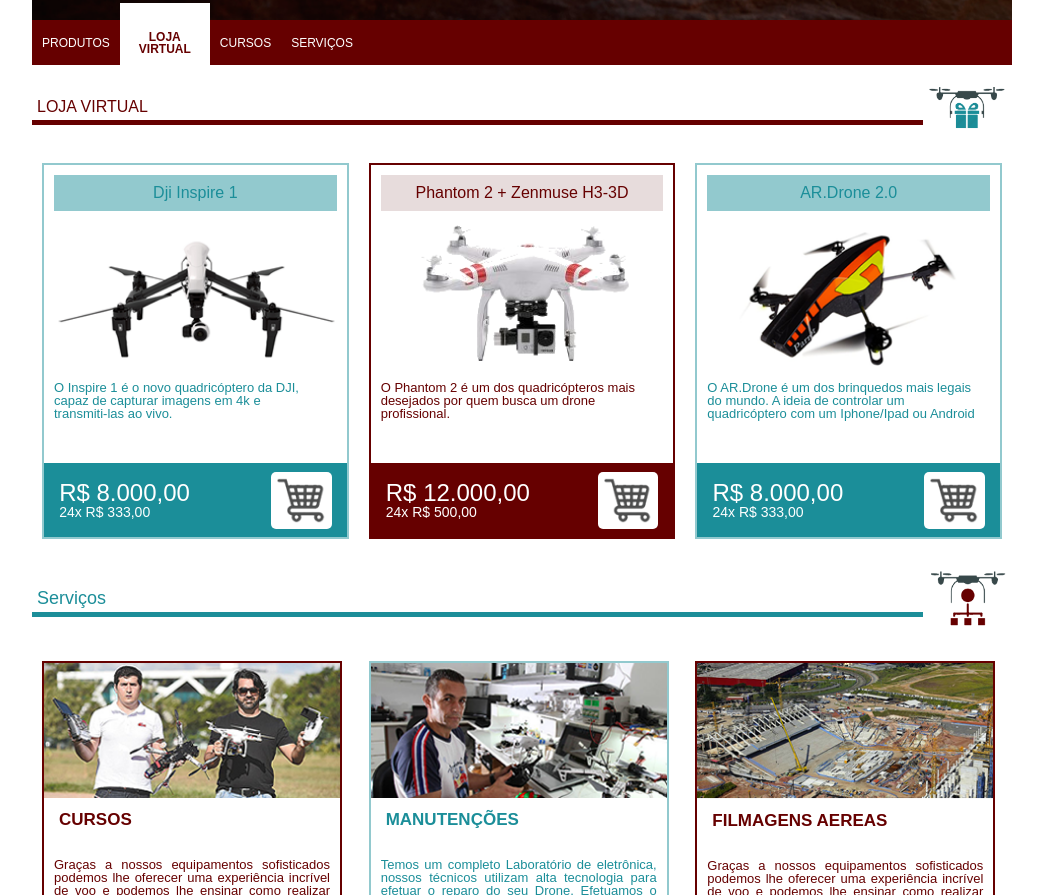
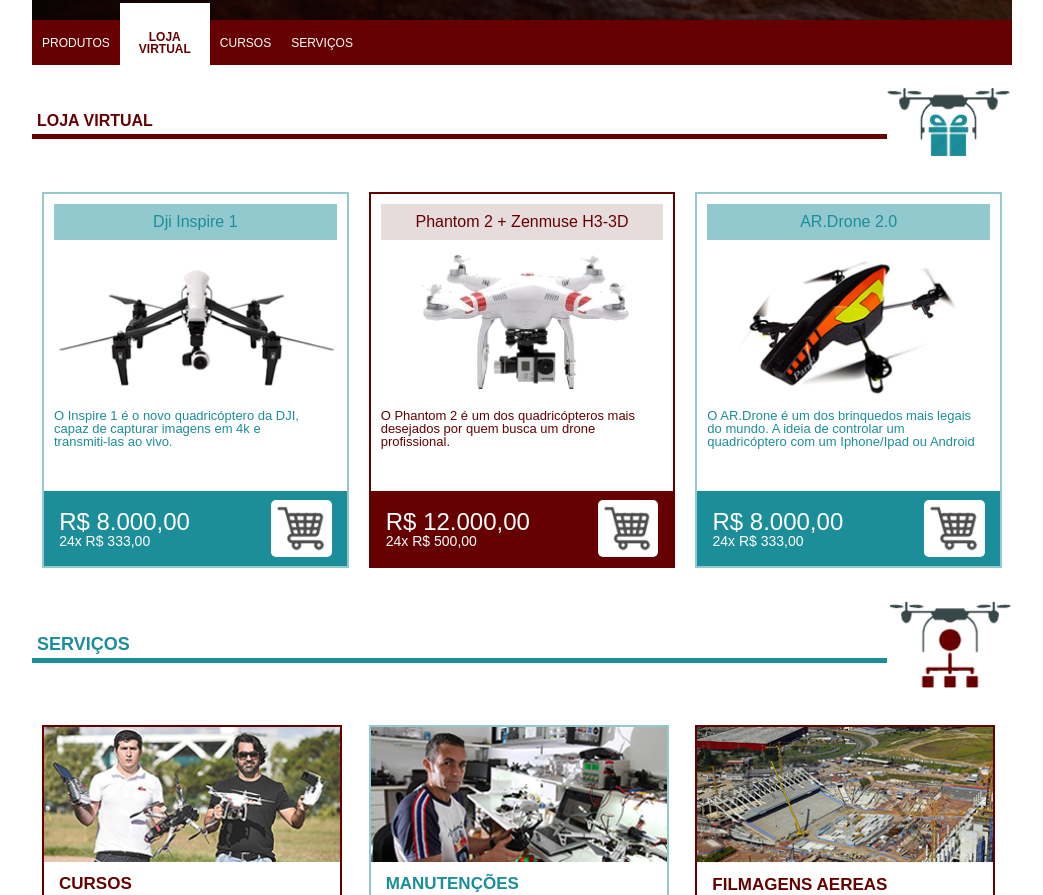
Before and after one commit to joaolrdgs/Projeto1-FIAP, a plain HTML site: page index.html in a window 1280 px wide. Shown: the part 415-1310 px from the top of the page, without its empty margins (118-1161 px from the left). Drawn offline with Linux system fonts and the light colour scheme.

Commit message:
[Fix] - Add text-transform and font-weight

```diff
--- a/css/title.css
+++ b/css/title.css
@@ -8,10 +8,12 @@
 
 .title > .title-image {
     justify-self: center;
-    max-width: 77px;
+    width: 125px;
 }
 
 .title > h2 {
+    text-transform: uppercase;
+    font-weight: bolder;
     color: var(--terciaria);
     padding: 5px;
     border-bottom: 5px solid var(--terciaria);
--- a/css/title2.css
+++ b/css/title2.css
@@ -8,10 +8,12 @@
 
 .title2 > .title2-image {
     justify-self: center;
-    max-width: 77px;
+    width: 125px;
 }
 
 .title2 > h2 {
+    text-transform: uppercase;
+    font-weight: bolder;
     font-size: 18px;
     color: var(--azulsecundario);
     padding: 5px;
```
